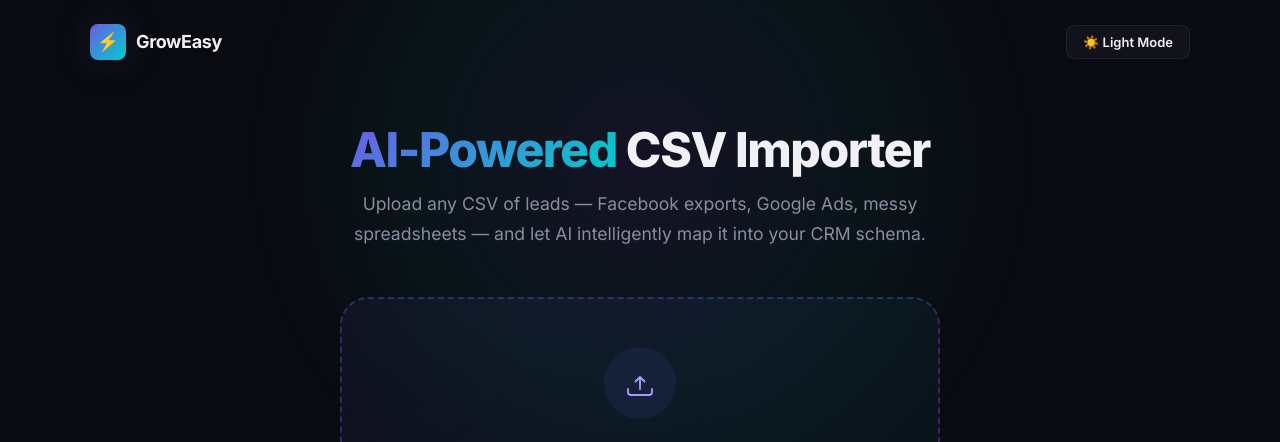
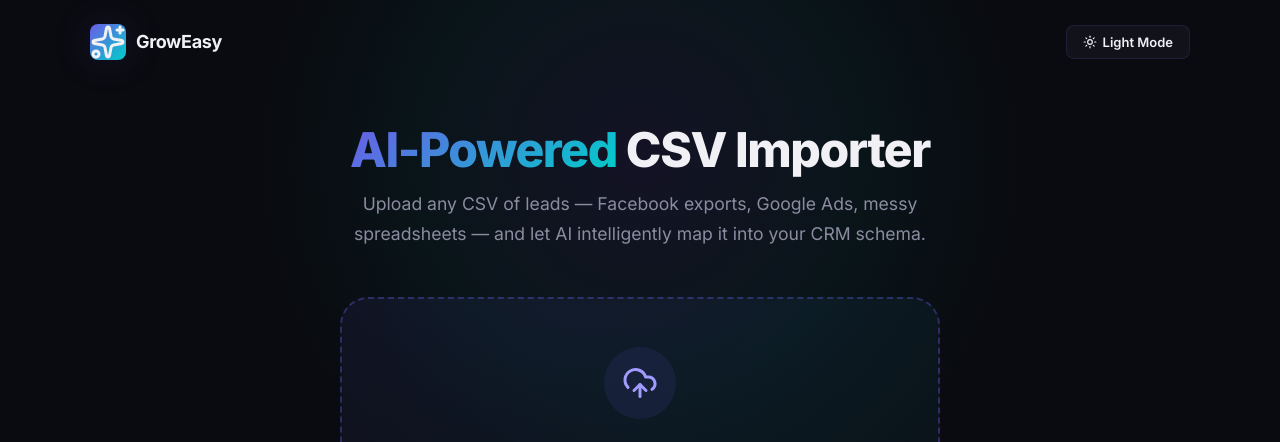
Before and after one commit to akashjangam15/GrowEeasy, a Next.js app in the folder apps/web/: page / in a window 1280 px wide. Shown: the top 442 px of the page. Built offline with nearby package versions, Linux system fonts and the light colour scheme; no server answers.

Commit message:
style: integrate Lucide React icons across all web components

```diff
--- a/apps/web/app/page.tsx
+++ b/apps/web/app/page.tsx
@@ -8,6 +8,7 @@ import ProgressBar from "../components/ProgressBar";
 import ImportSummaryCards from "../components/ImportSummaryCards";
 import ResultTable from "../components/ResultTable";
 import styles from "./page.module.css";
+import { Sparkles, Moon, Sun, AlertTriangle, FileSpreadsheet, CheckCircle2, RefreshCw } from "lucide-react";
 
 function formatFileSize(bytes: number): string {
   if (bytes < 1024) return `${bytes} B`;
@@ -51,7 +52,7 @@ export default function Home() {
       {/* Header */}
       <header className={styles.header}>
         <div className={styles.logoMark}>
-          <div className={styles.logoIcon}>⚡</div>
+          <Sparkles className={styles.logoIcon} size={20} />
           <span className={styles.logoText}>GrowEasy</span>
         </div>
         <button
@@ -60,7 +61,15 @@ export default function Home() {
           type="button"
           title="Toggle light/dark mode"
         >
-          {theme === "light" ? "🌙 Night Mode" : "☀️ Light Mode"}
+          {theme === "light" ? (
+            <span style={{ display: "inline-flex", alignItems: "center", gap: "6px" }}>
+              <Moon size={14} /> Night Mode
+            </span>
+          ) : (
+            <span style={{ display: "inline-flex", alignItems: "center", gap: "6px" }}>
+              <Sun size={14} /> Light Mode
+            </span>
+          )}
         </button>
       </header>
 
@@ -90,7 +99,9 @@ export default function Home() {
         {step === "error" && (
           <div className={styles.errorSection}>
             <div className={`${styles.errorCard} glass-card`}>
-              <div className={styles.errorIcon}>⚠️</div>
+              <div className={styles.errorIcon}>
+                <AlertTriangle size={48} color="var(--error)" />
+              </div>
               <h2 className={styles.errorTitle}>Something went wrong</h2>
               <p className={styles.errorMessage}>{error}</p>
               <button
@@ -127,7 +138,7 @@ export default function Home() {
               {/* Selected File Card */}
               <div className={styles.fileCard}>
                 <div className={styles.fileIconWrapper}>
-                  <span>📄</span>
+                  <FileSpreadsheet size={24} color="var(--text-primary)" />
                   <span className={styles.fileIconLabel}>CSV</span>
                 </div>
                 <div className={styles.fileTextInfo}>
@@ -181,8 +192,9 @@ export default function Home() {
             {/* Result header */}
             <div className={styles.resultHeader}>
               <div>
-                <h2 className={styles.resultTitle}>
-                  <span className="gradient-text">Import Complete</span> 🎉
+                <h2 className={styles.resultTitle} style={{ display: "flex", alignItems: "center", gap: "8px" }}>
+                  <CheckCircle2 size={24} color="var(--success)" />
+                  <span className="gradient-text">Import Complete</span>
                 </h2>
                 <p className={styles.resultSubtitle}>
                   {fileInfo?.name
@@ -195,8 +207,9 @@ export default function Home() {
                 onClick={reset}
                 type="button"
                 id="btn-import-another"
+                style={{ display: "inline-flex", alignItems: "center", gap: "8px" }}
               >
-                ↻ Import Another
+                <RefreshCw size={16} /> Import Another
               </button>
             </div>
 
--- a/apps/web/components/FileDropzone.tsx
+++ b/apps/web/components/FileDropzone.tsx
@@ -2,6 +2,7 @@
 
 import { useRef, useState, useCallback } from "react";
 import styles from "./FileDropzone.module.css";
+import { UploadCloud } from "lucide-react";
 
 interface FileDropzoneProps {
   onFile: (file: File) => void;
@@ -84,27 +85,7 @@ export default function FileDropzone({ onFile, disabled }: FileDropzoneProps) {
 
       {/* Upload icon */}
       <div className={styles.iconWrapper}>
-        <svg
-          className={styles.icon}
-          viewBox="0 0 48 48"
-          fill="none"
-          xmlns="http://www.w3.org/2000/svg"
-        >
-          <path
-            d="M24 32V16M24 16L18 22M24 16L30 22"
-            stroke="currentColor"
-            strokeWidth="2.5"
-            strokeLinecap="round"
-            strokeLinejoin="round"
-          />
-          <path
-            d="M8 32V36C8 38.2091 9.79086 40 12 40H36C38.2091 40 40 38.2091 40 36V32"
-            stroke="currentColor"
-            strokeWidth="2.5"
-            strokeLinecap="round"
-            strokeLinejoin="round"
-          />
-        </svg>
+        <UploadCloud size={40} className={styles.icon} />
       </div>
 
       <div className={styles.text}>
--- a/apps/web/components/ImportSummaryCards.tsx
+++ b/apps/web/components/ImportSummaryCards.tsx
@@ -1,6 +1,7 @@
 "use client";
 
 import styles from "./ImportSummaryCards.module.css";
+import { FileText, CheckCircle2, AlertTriangle } from "lucide-react";
 
 interface ImportSummaryCardsProps {
   totalRows: number;
@@ -21,7 +22,9 @@ export default function ImportSummaryCards({
     <div className={styles.grid} id="import-summary">
       {/* Total */}
       <div className={styles.card}>
-        <div className={`${styles.iconWrap} ${styles.iconTotal}`}>📋</div>
+        <div className={`${styles.iconWrap} ${styles.iconTotal}`}>
+          <FileText size={18} />
+        </div>
         <div className={styles.textGroup}>
           <span className={`${styles.value} ${styles.valueTotal}`}>
             {totalRows}
@@ -32,7 +35,9 @@ export default function ImportSummaryCards({
 
       {/* Imported */}
       <div className={styles.card}>
-        <div className={`${styles.iconWrap} ${styles.iconImported}`}>✅</div>
+        <div className={`${styles.iconWrap} ${styles.iconImported}`}>
+          <CheckCircle2 size={18} />
+        </div>
         <div className={styles.textGroup}>
           <span className={`${styles.value} ${styles.valueImported}`}>
             {totalImported}
@@ -43,7 +48,9 @@ export default function ImportSummaryCards({
 
       {/* Skipped */}
       <div className={styles.card}>
-        <div className={`${styles.iconWrap} ${styles.iconSkipped}`}>⚠️</div>
+        <div className={`${styles.iconWrap} ${styles.iconSkipped}`}>
+          <AlertTriangle size={18} />
+        </div>
         <div className={styles.textGroup}>
           <span className={`${styles.value} ${styles.valueSkipped}`}>
             {totalSkipped}
--- a/apps/web/components/ProgressBar.tsx
+++ b/apps/web/components/ProgressBar.tsx
@@ -1,6 +1,7 @@
 "use client";
 
 import styles from "./ProgressBar.module.css";
+import { Sparkles } from "lucide-react";
 
 /**
  * Full-screen loading overlay shown while the backend
@@ -14,7 +15,9 @@ export default function ProgressBar() {
         <div className={styles.spinnerContainer}>
           <div className={styles.spinnerGlow} />
           <div className={styles.spinner} />
-          <span className={styles.spinnerIcon}>⚡</span>
+          <span className={styles.spinnerIcon}>
+            <Sparkles size={16} />
+          </span>
         </div>
 
         {/* Text */}
--- a/apps/web/components/ResultTable.tsx
+++ b/apps/web/components/ResultTable.tsx
@@ -3,6 +3,7 @@
 import { useState } from "react";
 import type { CrmRecord, SkippedRecord } from "../lib/api";
 import styles from "./ResultTable.module.css";
+import { CheckCircle2, AlertTriangle, Inbox, Check } from "lucide-react";
 
 type Tab = "imported" | "skipped";
 
@@ -70,8 +71,9 @@ export default function ResultTable({ parsed, skipped }: ResultTableProps) {
           onClick={() => setActiveTab("imported")}
           type="button"
           id="tab-imported"
+          style={{ display: "inline-flex", alignItems: "center", gap: "6px" }}
         >
-          ✅ Imported
+          <CheckCircle2 size={16} /> Imported
           <span className={`${styles.tabBadge} ${styles.badgeImported}`}>
             {parsed.length}
           </span>
@@ -81,8 +83,9 @@ export default function ResultTable({ parsed, skipped }: ResultTableProps) {
           onClick={() => setActiveTab("skipped")}
           type="button"
           id="tab-skipped"
+          style={{ display: "inline-flex", alignItems: "center", gap: "6px" }}
         >
-          ⚠️ Skipped
+          <AlertTriangle size={16} /> Skipped
           <span className={`${styles.tabBadge} ${styles.badgeSkipped}`}>
             {skipped.length}
           </span>
@@ -94,7 +97,7 @@ export default function ResultTable({ parsed, skipped }: ResultTableProps) {
         <>
           {parsed.length === 0 ? (
             <div className={styles.emptyState}>
-              <span className={styles.emptyIcon}>📭</span>
+              <Inbox size={48} className={styles.emptyIcon} color="var(--text-secondary)" style={{ marginBottom: "12px" }} />
               <p className={styles.emptyText}>No imported records</p>
               <p className={styles.emptySubtext}>
                 All rows were skipped during processing
@@ -168,7 +171,7 @@ export default function ResultTable({ parsed, skipped }: ResultTableProps) {
         <>
           {skipped.length === 0 ? (
             <div className={styles.emptyState}>
-              <span className={styles.emptyIcon}>🎉</span>
+              <Check size={48} className={styles.emptyIcon} color="var(--success)" style={{ marginBottom: "12px" }} />
               <p className={styles.emptyText}>No skipped records</p>
               <p className={styles.emptySubtext}>
                 All rows were successfully imported!
--- a/apps/web/package.json
+++ b/apps/web/package.json
@@ -11,14 +11,15 @@
     "check-types": "tsc --noEmit"
   },
   "dependencies": {
+    "lucide-react": "^1.24.0",
     "next": "16.2.0",
     "papaparse": "^5.5.2",
     "react": "^19.2.0",
     "react-dom": "^19.2.0"
   },
   "devDependencies": {
+    "@types/node": "^22.15.3",
     "@types/papaparse": "^5.3.15",
-    "@types/node": "^22.15.3",
     "@types/react": "19.2.2",
     "@types/react-dom": "19.2.2",
     "typescript": "5.9.2"
```
Also changed, not shown: 1 other file (tests, documents, lock files or other folders).
